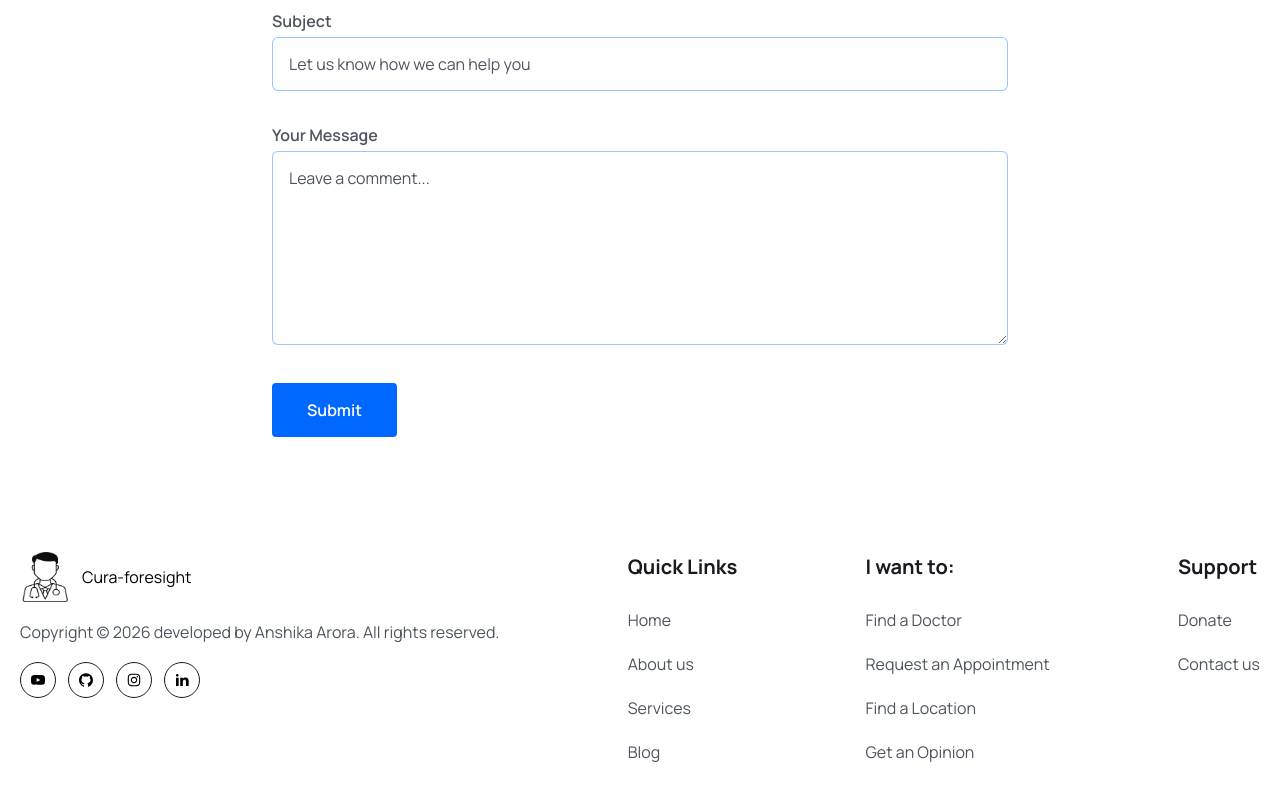
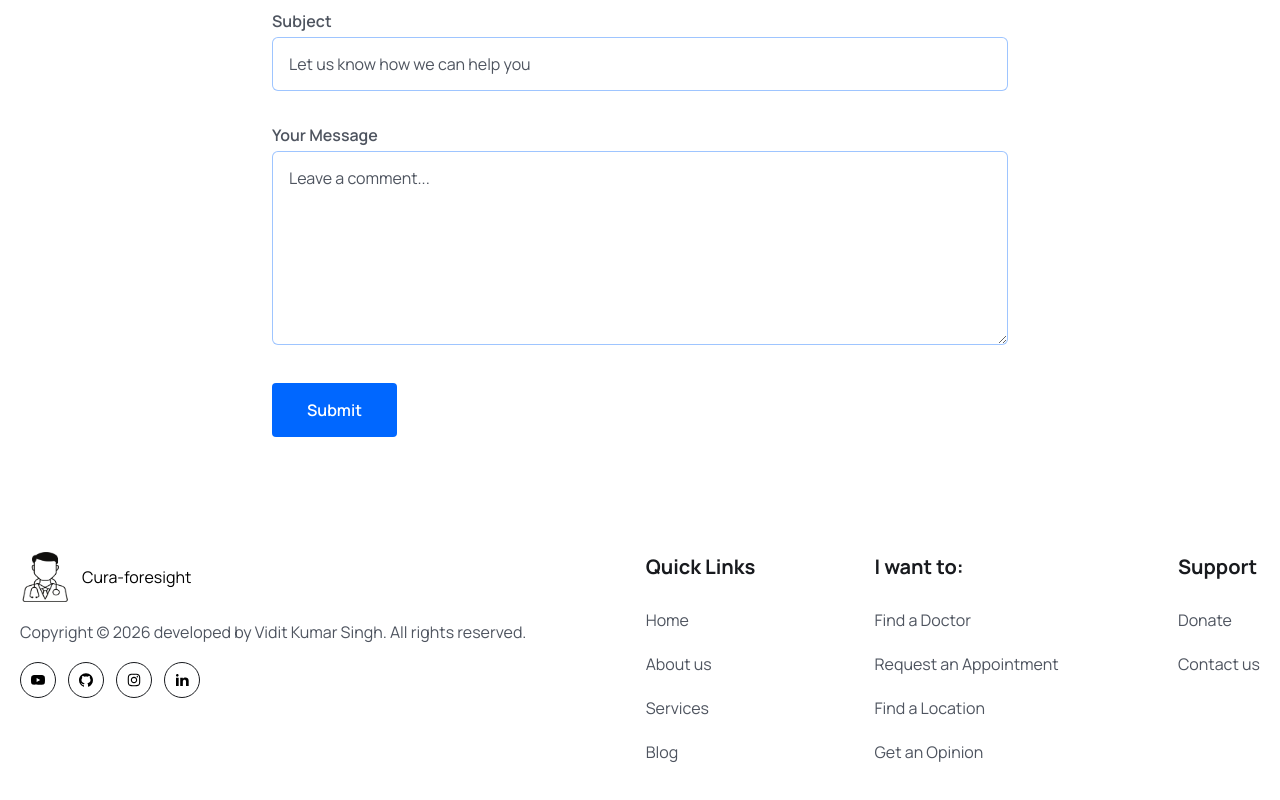
Before and after one commit to vidit-ks/Cura-Foresight, a React (Vite) app in the folder frontend/: page /contact in a window 1280 px wide. Shown: the part 446-1246 px from the top of the page. Built offline with nearby package versions, Linux system fonts and the light colour scheme; what agora-rtc-sdk-ng would draw is missing.

Commit message:
Update Footer.jsx

```diff
--- a/frontend/src/components/Footer/Footer.jsx
+++ b/frontend/src/components/Footer/Footer.jsx
@@ -80,7 +80,7 @@ const Footer = () => {
           <img src={new_logo} className='w-[50px] h-[50px]' alt="" />
           <p>Cura-foresight</p>
         </div>
-            <p className='text-[16px] leading-7 font-[400] text-textColor mt-4'>Copyright &copy; {year} developed by Anshika Arora. All rights reserved.</p>
+            <p className='text-[16px] leading-7 font-[400] text-textColor mt-4'>Copyright &copy; {year} developed by Vidit Kumar Singh. All rights reserved.</p>
             <div className='flex items-center gap-3 mt-4'>
               {socialLinks.map((link,index)=><Link to={link.path} key={index} className='w-9 h-9 border border-solid border-[#181A1e] rounded-full flex items-center justify-center group hover:bg-primaryColor hover:border-none'>{link.icon}</Link>)}
             </div>
```
